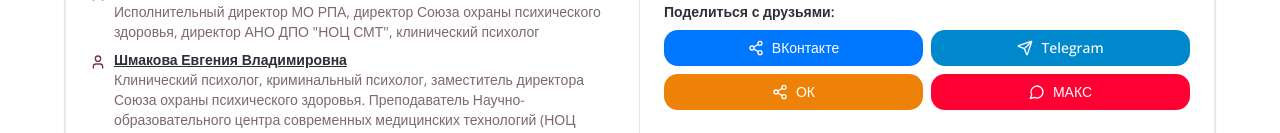
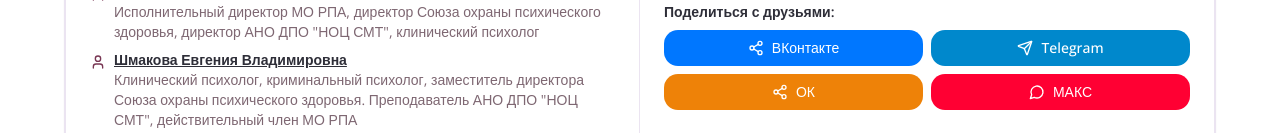
Before and after one commit to pr-poehali-dev/moscow-psychotherapy-website, a React (Vite) app: page /podcasts in a window 1280 px wide. Shown: the part 819-952 px from the top of the page. Built offline with nearby package versions, Linux system fonts and the light colour scheme.

Commit message:
Обновление должности Шмаковой

```diff
--- a/src/pages/Podcasts.tsx
+++ b/src/pages/Podcasts.tsx
@@ -20,7 +20,7 @@ const Podcasts = () => {
       episodeNumber: 1,
       hosts: [
         { name: 'Мальцева Екатерина Витальевна', role: 'Исполнительный директор МО РПА, директор Союза охраны психического здоровья, директор АНО ДПО "НОЦ СМТ", клинический психолог' },
-        { name: 'Шмакова Евгения Владимировна', role: 'Клинический психолог, криминальный психолог, заместитель директора Союза охраны психического здоровья. Преподаватель Научно-образовательного центра современных медицинских технологий (НОЦ СМТ), член Российской психотерапевтической ассоциации (РПА)', specialistId: 43 },
+        { name: 'Шмакова Евгения Владимировна', role: 'Клинический психолог, криминальный психолог, заместитель директора Союза охраны психического здоровья. Преподаватель АНО ДПО "НОЦ СМТ", действительный член МО РПА', specialistId: 43 },
         { name: 'Журихин Сергей Анатольевич', role: 'Проректор по повышению квалификации', organization: 'Университета Правительства Москвы', organizationUrl: 'https://t.me/openeduspace' },
       ],
       category: 'Популярная психология',
```
